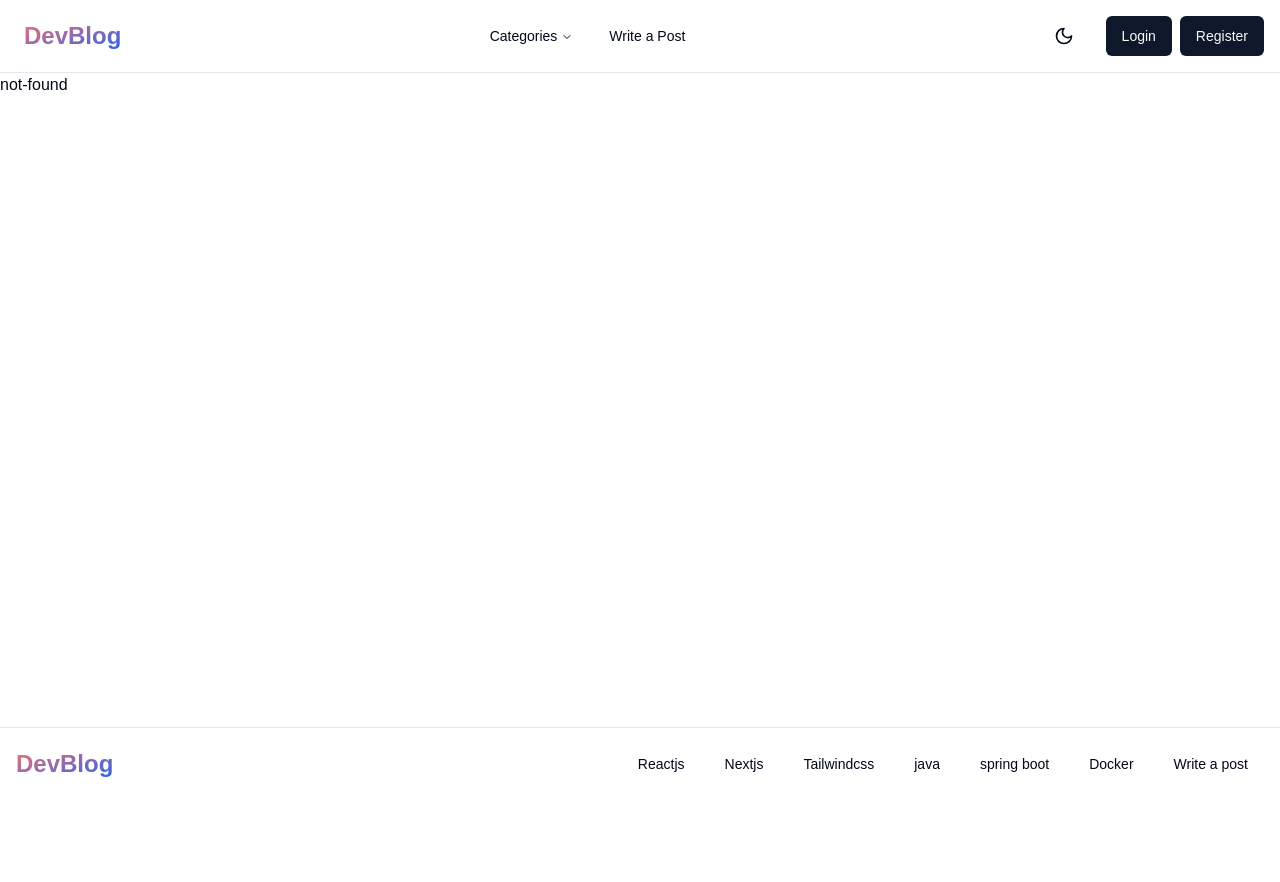
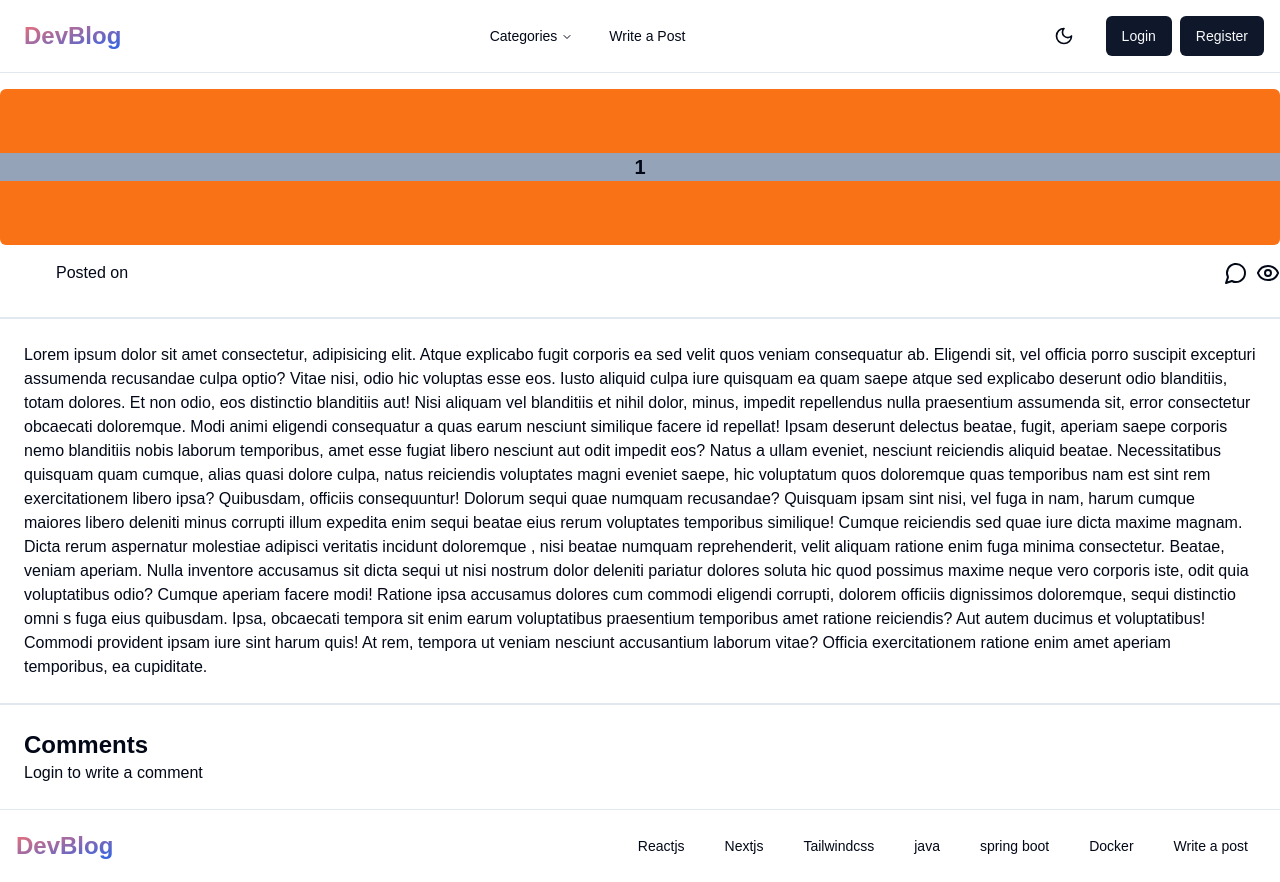
Before and after one commit to ledemkam/mextblogudemy, a Next.js app: page /posts/1 in a window 1280 px wide. Before the commit this address had no page. Before the commit the page ends 800 px from the top, so only its background shows below. Built offline with nearby package versions, Linux system fonts and the light colour scheme.

Commit message:
page artikel

```diff
--- a/app/categories/[id]/page.tsx
+++ b/app/categories/[id]/page.tsx
@@ -1,3 +1,6 @@
+import PageContainer from "@/components/layout/PageContainer";
+import PostsList from "@/components/shared/PostsList";
+import { Posts } from "@/lib/posts";
 
 type ParamsProgs = {
   params : {
@@ -8,6 +11,11 @@ type ParamsProgs = {
 export default function Categoriespage({params}: ParamsProgs) {
   const { id } = params;
   return (
-    <div>categoriespage {id}</div>
+    <PageContainer>
+      <div className="py-4 px-4">
+        <h1 className="text-4xl font-bold text-center mb-10">{id.replace("-","")}</h1>
+        <PostsList items={Posts}/>
+      </div>
+    </PageContainer>
   )
 }
--- /dev/null
+++ b/app/posts/[id]/page.tsx
@@ -0,0 +1,70 @@
+import PageContainer from "@/components/layout/PageContainer";
+import { Avatar, AvatarImage } from "@/components/ui/avatar";
+import { Post } from "@/lib/types";
+import { Eye, MessageCircle } from "lucide-react";
+
+type ParamsProgs = {
+  params : {
+    id: string;
+  },
+  post ?: Post
+}
+
+export default function page({params,post}: ParamsProgs) {
+  const { id } = params;
+  return (
+    <PageContainer>
+      <section className="bg-orange-500 rounded-md text-center py-16 max-h-screen mt-4">
+          <h1 className="font-bold text-xl text-center  bg-slate-400">
+            {id.replace("%","")}
+          </h1>
+      </section>
+      <section className="flex justify-between py-4 border-b-2">
+            <div className="flex gap-4">
+              <Avatar>
+                <AvatarImage src={post?.image} alt={post?.title} />
+              </Avatar>
+              <div>
+                <h4>{post?.author}</h4>
+                <p>Posted on </p>
+              </div>
+           </div>
+            <div>
+              <div className="flex gap-2">
+                <MessageCircle /> {post?.nbComments}
+                <Eye/> {post?.nbViews}
+              </div>
+            </div>
+      </section>
+      <section className="p-6 border-b-2">
+        <p>
+          Lorem ipsum dolor sit amet consectetur, adipisicing elit. Atque explicabo fugit corporis ea sed velit quos veniam consequatur ab.
+           Eligendi sit, vel officia porro suscipit excepturi
+          assumenda recusandae culpa optio?
+          Vitae nisi, odio hic voluptas esse eos. Iusto aliquid culpa iure quisquam ea quam saepe atque sed explicabo deserunt odio blanditiis,
+          totam dolores. Et non odio, eos distinctio blanditiis aut!
+          Nisi aliquam vel blanditiis et nihil dolor, minus, impedit repellendus nulla praesentium assumenda sit, error consectetur obcaecati
+          doloremque. Modi animi eligendi consequatur a quas earum nesciunt similique facere id repellat!
+          Ipsam deserunt delectus beatae, fugit, aperiam saepe corporis nemo blanditiis nobis laborum temporibus, amet esse fugiat libero
+           nesciunt aut odit impedit eos? Natus a ullam eveniet, nesciunt reiciendis aliquid beatae.
+          Necessitatibus quisquam quam cumque, alias quasi dolore culpa, natus reiciendis voluptates magni eveniet saepe, hic voluptatum
+           quos doloremque quas temporibus nam est sint rem exercitationem libero ipsa? Quibusdam, officiis consequuntur!
+          Dolorum sequi quae numquam recusandae? Quisquam ipsam sint nisi, vel fuga in nam, harum cumque maiores libero deleniti minus
+          corrupti illum expedita enim sequi beatae eius rerum voluptates temporibus similique!
+          Cumque reiciendis sed quae iure dicta maxime magnam. Dicta rerum aspernatur molestiae adipisci veritatis incidunt doloremque
+          , nisi beatae numquam reprehenderit, velit aliquam ratione enim fuga minima consectetur. Beatae, veniam aperiam.
+          Nulla inventore accusamus sit dicta sequi ut nisi nostrum dolor deleniti pariatur dolores soluta hic quod possimus maxime neque
+          vero corporis iste, odit quia voluptatibus odio? Cumque aperiam facere modi!
+          Ratione ipsa accusamus dolores cum commodi eligendi corrupti, dolorem officiis dignissimos doloremque, sequi distinctio omni
+          s fuga eius quibusdam. Ipsa, obcaecati tempora sit enim earum voluptatibus praesentium temporibus amet ratione reiciendis?
+          Aut autem ducimus et voluptatibus! Commodi provident ipsam iure sint harum quis! At rem, tempora ut veniam nesciunt accusantium
+           laborum vitae? Officia exercitationem ratione enim amet aperiam temporibus, ea cupiditate.
+        </p>
+      </section>
+      <section className="p-6">
+        <h4 className="font-semibold text-2xl">Comments</h4>
+        <p>Login to write a comment</p>
+      </section>
+    </PageContainer>
+  )
+}
--- a/components/shared/CardList.tsx
+++ b/components/shared/CardList.tsx
@@ -8,6 +8,7 @@ import Image from "next/image"
 import { Badge } from "@/components/ui/badge"
 import { Eye,MessageCircle} from "lucide-react"
 import { Post } from "@/lib/types";
+import Link from "next/link";
 
 type CardListProps = {
  post: Post
@@ -29,7 +30,11 @@ const CardList = ({post}:CardListProps) => {
 
         </CardHeader>
 
-      <CardTitle className="px-6 font-thin text-lg">{post.title}</CardTitle>
+      <CardTitle className="px-6 font-thin text-lg">
+        <Link href={`/posts/${post.title}`}>
+        {post.title}
+        </Link>
+      </CardTitle>
       <CardFooter className="flex justify-between mt-7">
         <Badge variant="outline">
             {post.category}
--- /dev/null
+++ b/components/ui/avatar.tsx
@@ -0,0 +1,50 @@
+"use client"
+
+import * as React from "react"
+import * as AvatarPrimitive from "@radix-ui/react-avatar"
+
+import { cn } from "@/lib/utils"
+
+const Avatar = React.forwardRef<
+  React.ElementRef<typeof AvatarPrimitive.Root>,
+  React.ComponentPropsWithoutRef<typeof AvatarPrimitive.Root>
+>(({ className, ...props }, ref) => (
+  <AvatarPrimitive.Root
+    ref={ref}
+    className={cn(
+      "relative flex h-10 w-10 shrink-0 overflow-hidden rounded-full",
+      className
+    )}
+    {...props}
+  />
+))
+Avatar.displayName = AvatarPrimitive.Root.displayName
+
+const AvatarImage = React.forwardRef<
+  React.ElementRef<typeof AvatarPrimitive.Image>,
+  React.ComponentPropsWithoutRef<typeof AvatarPrimitive.Image>
+>(({ className, ...props }, ref) => (
+  <AvatarPrimitive.Image
+    ref={ref}
+    className={cn("aspect-square h-full w-full", className)}
+    {...props}
+  />
+))
+AvatarImage.displayName = AvatarPrimitive.Image.displayName
+
+const AvatarFallback = React.forwardRef<
+  React.ElementRef<typeof AvatarPrimitive.Fallback>,
+  React.ComponentPropsWithoutRef<typeof AvatarPrimitive.Fallback>
+>(({ className, ...props }, ref) => (
+  <AvatarPrimitive.Fallback
+    ref={ref}
+    className={cn(
+      "flex h-full w-full items-center justify-center rounded-full bg-muted",
+      className
+    )}
+    {...props}
+  />
+))
+AvatarFallback.displayName = AvatarPrimitive.Fallback.displayName
+
+export { Avatar, AvatarImage, AvatarFallback }
--- a/package.json
+++ b/package.json
@@ -9,6 +9,7 @@
     "lint": "next lint"
   },
   "dependencies": {
+    "@radix-ui/react-avatar": "^1.1.1",
     "@radix-ui/react-dialog": "^1.1.2",
     "@radix-ui/react-dropdown-menu": "^2.1.2",
     "@radix-ui/react-label": "^2.1.0",
```
Also changed, not shown: 1 other file (tests, documents, lock files or other folders).
